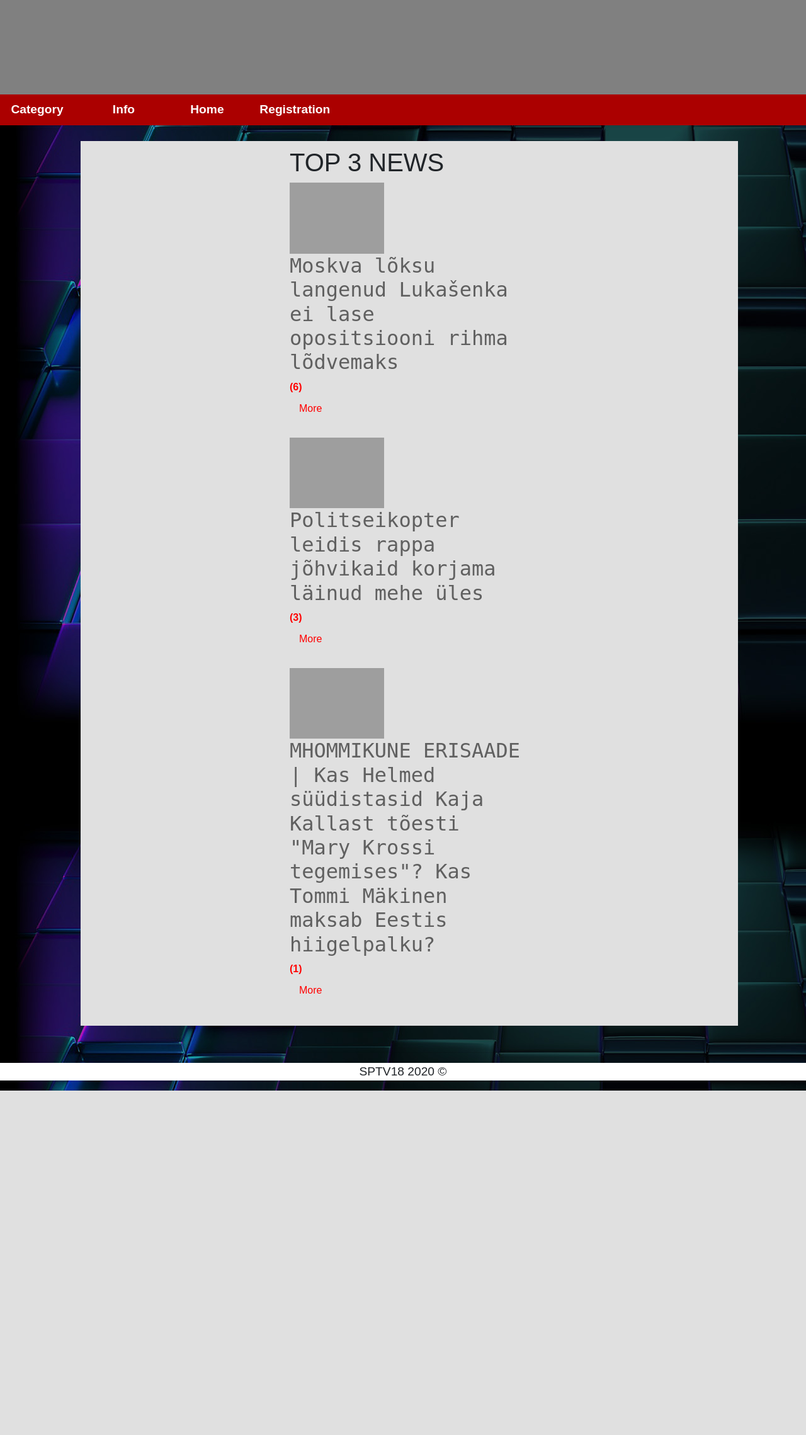
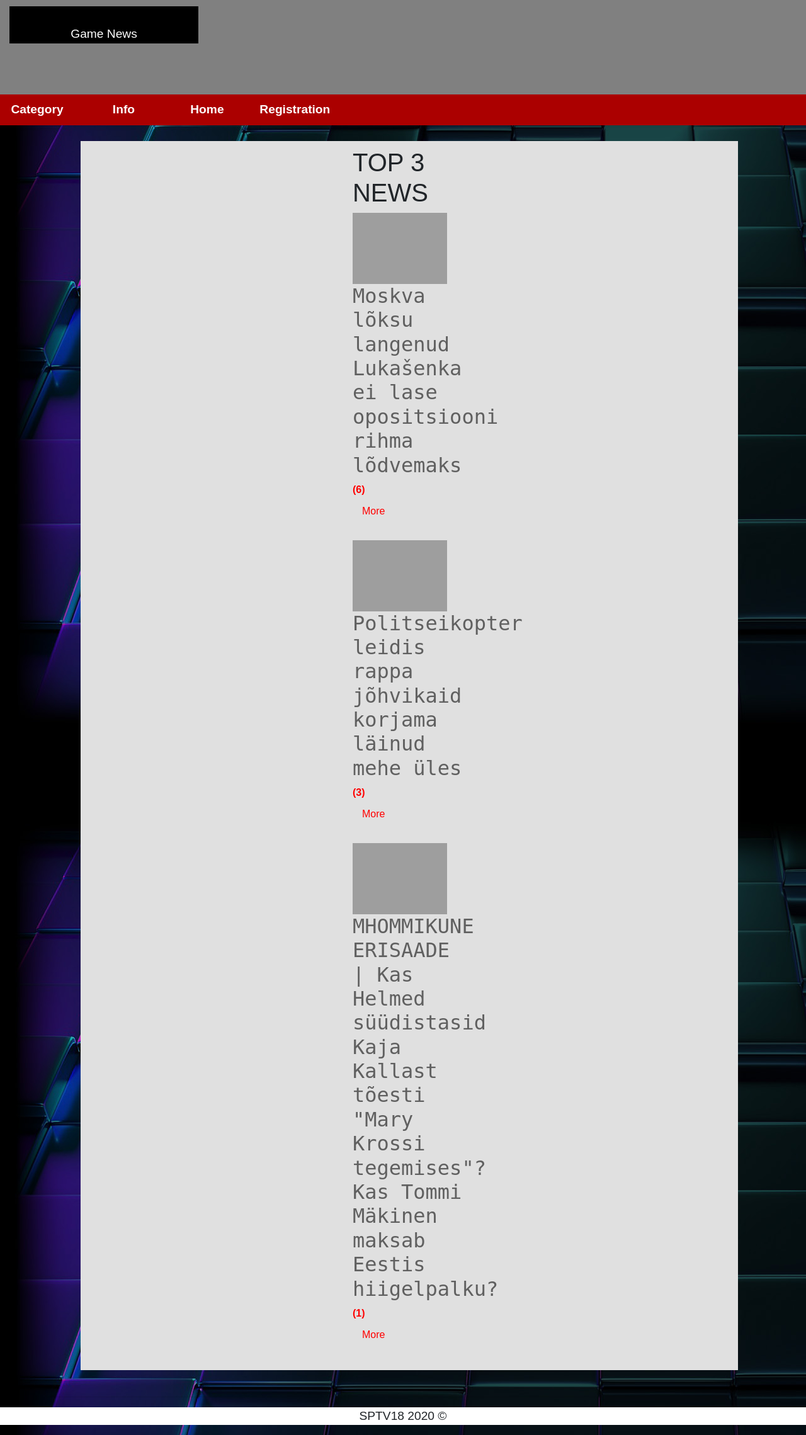
Before and after one commit to OlegHarlamov/NP, a PHP site: page / in a window 1280 px wide. Shown: the whole page at 63% size. Before the commit the page ends 1732 px from the top, so only its background shows below. Run offline with PHP 8.4, Linux system fonts and the light colour scheme; data comes from the database, SQL or seed files in the repository; grey boxes are pictures that could not be loaded.

Commit message:
Интерфейс

```diff
--- a/style.css
+++ b/style.css
@@ -192,7 +192,23 @@ th{
 }
 
 .contentCenter{
-      width: 400px; /* Ширина элемента в пикселах */
+      width: 200px; /* Ширина элемента в пикселах */
     padding: 10px; /* Поля вокруг текста */
     margin: auto; /* Выравниваем по центру */
 }
+
+.gmn p{
+  background-color: black;
+  color: white;
+  text-decoration: none;
+  height: 50%;
+  display: block;
+  width: 300px;
+  text-align: center;
+  padding-top: 30px;
+}
+
+.gmn:hover{
+  text-decoration: none;
+  color: white;
+}
--- a/view/layout.php
+++ b/view/layout.php
@@ -8,7 +8,7 @@
 </head>
 <body>
 	<div class="topPicture">
-
+		<a href="./" class="gmn"><p class="">Game News</p></a>
 	</div>
 <nav class="one">
 	<ul class="topmenu">
@@ -27,7 +27,7 @@
 
 <section>
 	<div class="divBox">
-		<div class="contentCenter">
+
 		<?php
 			if(isset($content)) {
 				echo $content;
@@ -35,7 +35,7 @@
 				echo '<h1>Content is gone!</h1>';
 			}
 		?>
-		</div>
+
 	</div>
 </section>
 
--- a/view/start.php
+++ b/view/start.php
@@ -1,6 +1,7 @@
 <?php
 ob_start();
 ?>
+<div class="contentCenter">
 <h1>TOP 3 NEWS</h1>
 <br>
 <?php
@@ -8,3 +9,4 @@ ob_start();
 	$content = ob_get_clean();
 	include_once 'view/layout.php';
 ?>
+</div>
```
